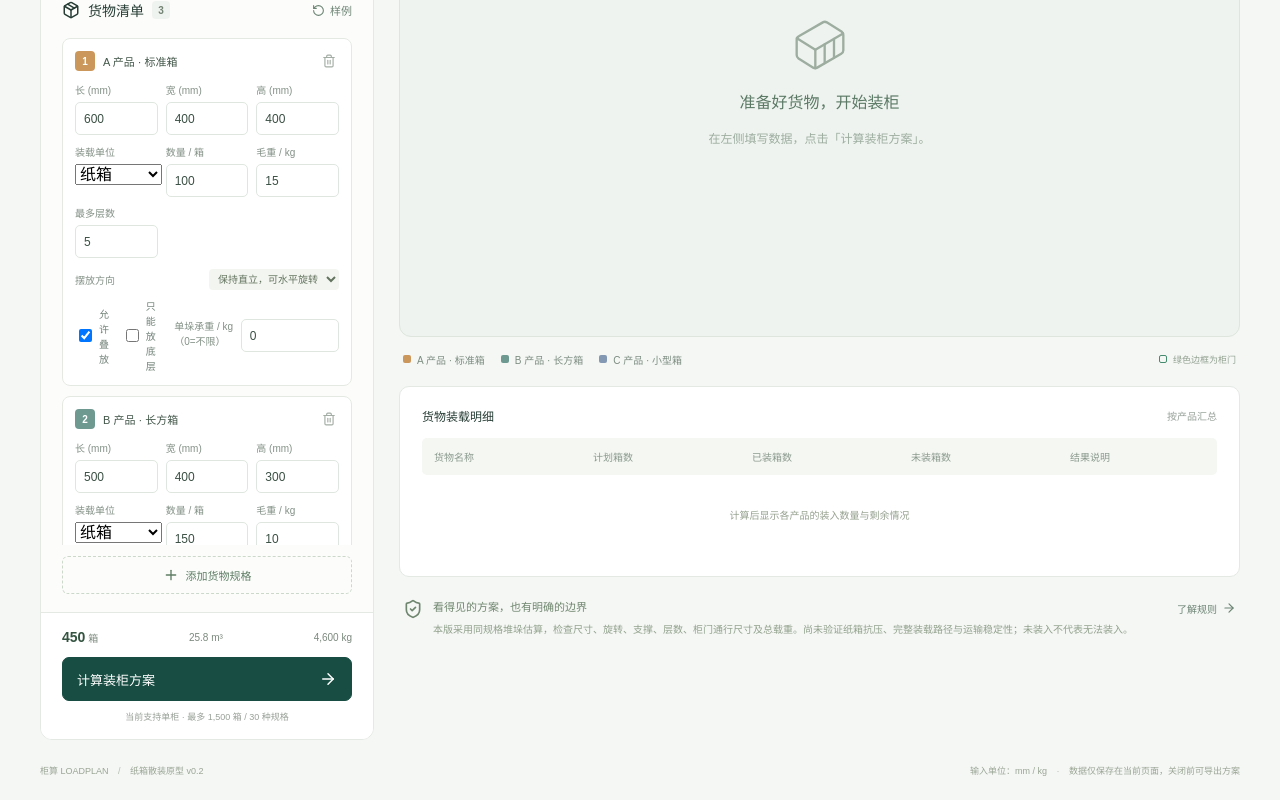
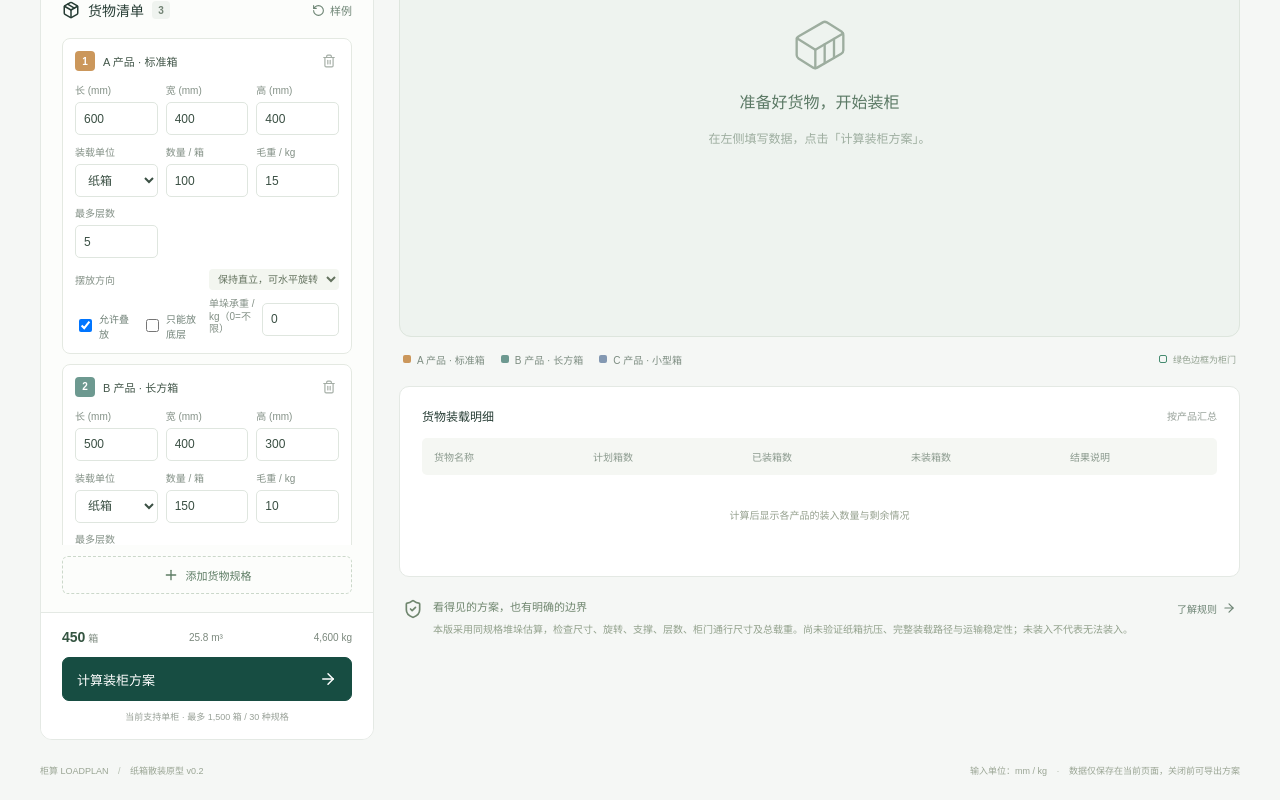
Before and after one commit to fleixweb/Loadplan, a React (Vite) app: page / in a window 1280 px wide. Shown: the part 865-1665 px from the top of the page. Built offline with nearby package versions, Linux system fonts and the light colour scheme.

Commit message:
style: align cargo loading controls

```diff
--- a/src/App.tsx
+++ b/src/App.tsx
@@ -638,9 +638,10 @@ export default function App() {
                         ))}
                       </div>
                       <div className="three-fields cargo-quantities">
-                        <label className="number-field">
+                        <label className="number-field unit-field">
                           <span>装载单位</span>
                           <select
+                            aria-label={`货物 ${index + 1} 装载单位`}
                             value={p.loadUnit ?? "carton"}
                             onChange={(e) =>
                               updateCargo(p.id, {
--- a/src/styles.css
+++ b/src/styles.css
@@ -490,7 +490,9 @@ input[type="number"] {
   color: #839086;
 }
 .cargo-rules {
-  display: flex;
+  display: grid;
+  grid-template-columns: auto auto minmax(130px, 1fr);
+  align-items: end;
   gap: 10px;
   margin-top: 8px;
   color: #718278;
@@ -500,6 +502,19 @@ input[type="number"] {
   display: flex;
   align-items: center;
   gap: 4px;
+}
+.cargo-rules .number-field > span {
+  line-height: 1.25;
+}
+.unit-field select {
+  width: 100%;
+  height: 33px;
+  border: 1px solid #dfe6df;
+  border-radius: 5px;
+  background: #fff;
+  color: #3b5044;
+  font-size: 12px;
+  padding: 6px 8px;
 }
 .rotation-field select {
   min-width: 0;
```
